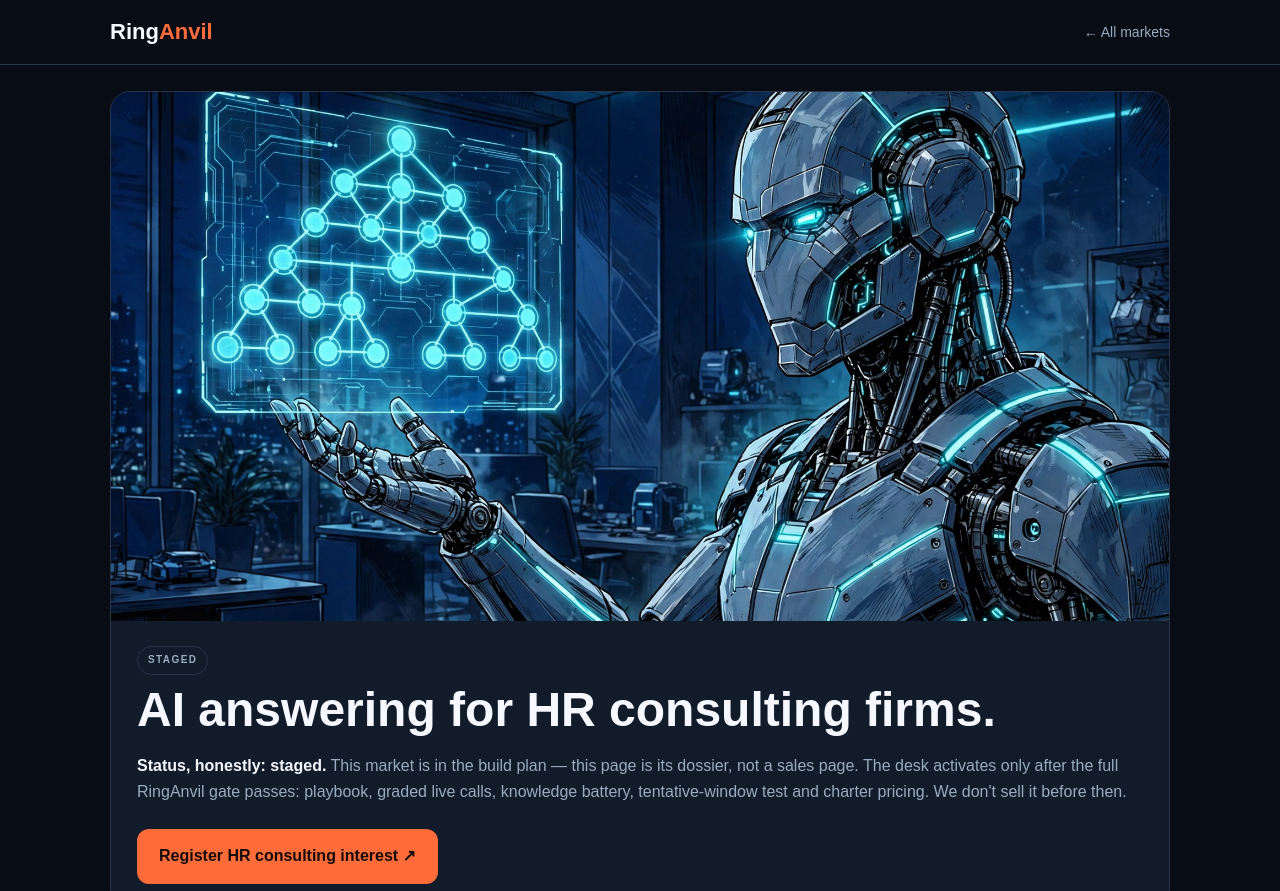
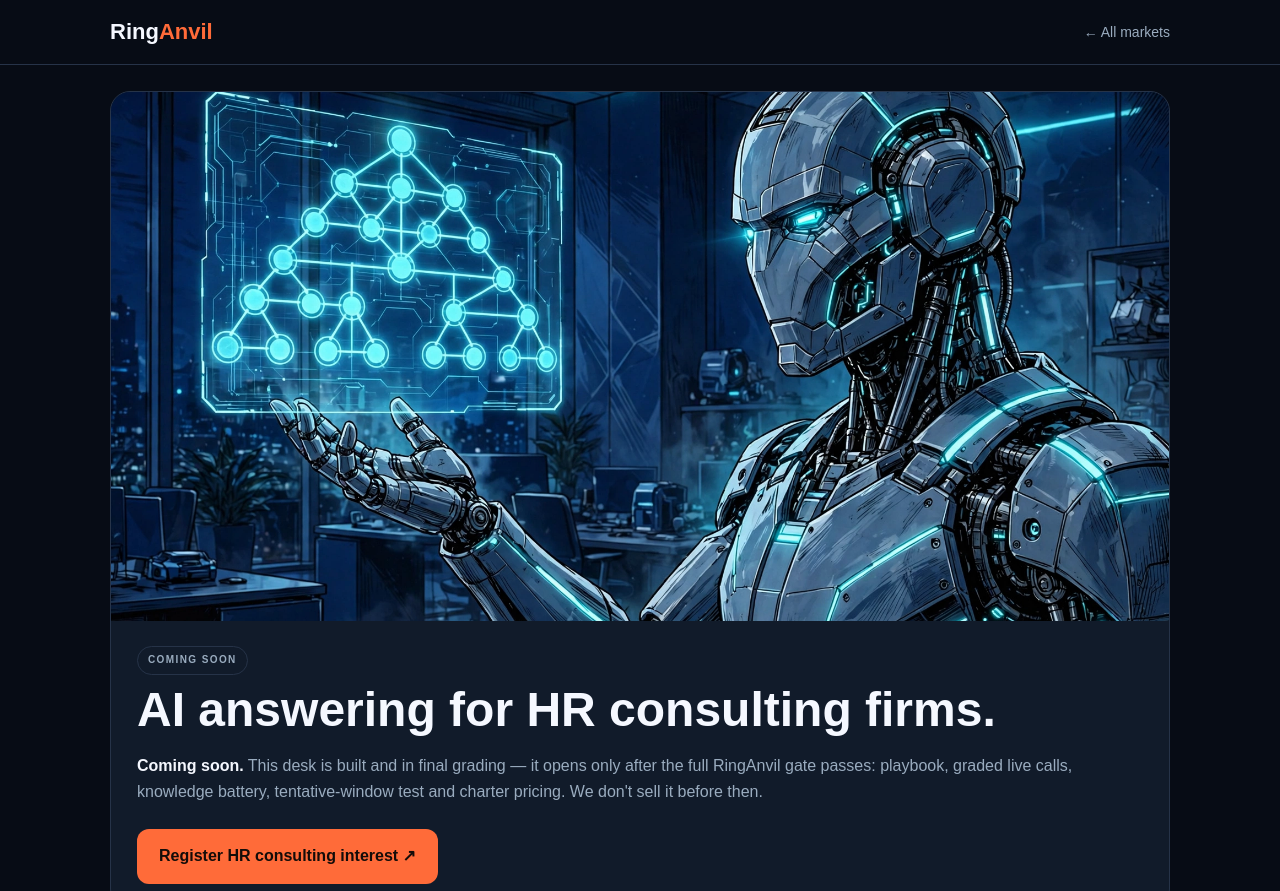
Before and after one commit to chicomills1-create/ringanvil-platform, a plain HTML site: page markets/hr-consulting.html in a window 1280 px wide. Shown: the top 891 px of the page. Drawn offline with Linux system fonts and the light colour scheme.

Commit message:
Coming soon: hr-consulting.html

```diff
--- a/markets/hr-consulting.html
+++ b/markets/hr-consulting.html
@@ -3,8 +3,8 @@
 <head>
 <meta charset="utf-8" />
 <meta name="viewport" content="width=device-width,initial-scale=1" />
-<meta name="description" content="RingAnvil's AI answering desk for HR consulting firms — staged in the build plan. What the desk will do, the gate it must pass, and how to register interest." />
-<title>HR Consulting — RingAnvil AI Answering (STAGED)</title>
+<meta name="description" content="RingAnvil's AI answering desk for HR consulting firms — coming soon. The desk is built and in final grading; it opens only when it passes the full RingAnvil gate." />
+<title>HR Consulting — RingAnvil AI Answering (COMING SOON)</title>
 <style>
 :root{--bg:#070c15;--panel:#111b2a;--panel2:#0c1422;--line:#263348;--ink:#f5f8ff;--muted:#9aacbf;--orange:#ff6b39;--cyan:#4bdde0}
 *{box-sizing:border-box}body{margin:0;background:var(--bg);color:var(--ink);font-family:Arial,sans-serif;line-height:1.65}
@@ -31,9 +31,9 @@ footer{border-top:1px solid var(--line);margin-top:34px;padding:22px 0;color:var
 <header><div class="wrap"><a class="brand" href="../index.html">Ring<span>Anvil</span></a><a class="back" href="../index.html#markets">← All markets</a></div></header>
 <main class="wrap">
   <div class="hero"><img src="../assets/mkt-hr-consulting.webp" alt="AI robot consultant presenting an org chart" /><div class="hero-in">
-    <span class="chip">STAGED</span>
+    <span class="chip">COMING SOON</span>
     <h1>AI answering for HR consulting firms.</h1>
-    <p><strong>Status, honestly: staged.</strong> This market is in the build plan — this page is its dossier, not a sales page. The desk activates only after the full RingAnvil gate passes: playbook, graded live calls, knowledge battery, tentative-window test and charter pricing. We don't sell it before then.</p>
+    <p><strong>Coming soon.</strong> This desk is built and in final grading — it opens only after the full RingAnvil gate passes: playbook, graded live calls, knowledge battery, tentative-window test and charter pricing. We don't sell it before then.</p>
     <a class="btn" href="mailto:info@ringanvil.com?subject=RingAnvil%20HR%20Consulting%20Interest">Register HR consulting interest ↗</a>
   </div></div>
   <div class="grid">
```
